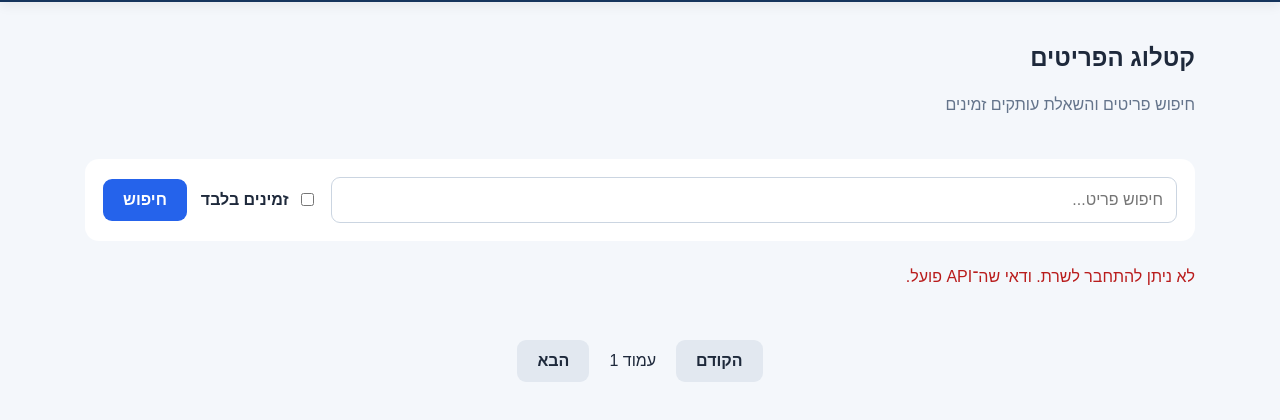
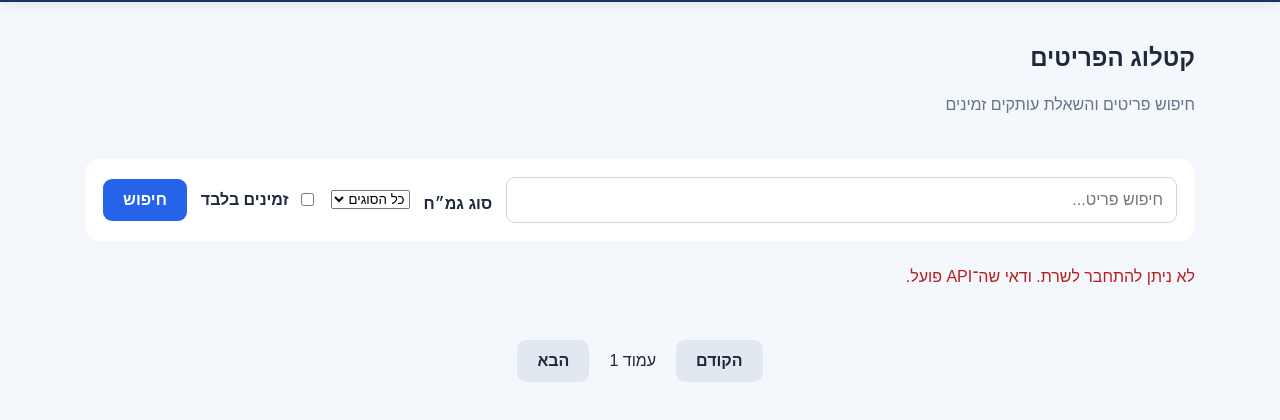
Before and after one commit to c0548520472-cpu/GmachManagement, a plain HTML site: page GmachManagement.Client/index.html in a window 1280 px wide. Shown: the part 74-494 px from the top of the page. Drawn offline with Linux system fonts and the light colour scheme; no server answers.

Commit message:
Add catalog category filter to public home

```diff
--- a/GmachManagement.Client/index.html
+++ b/GmachManagement.Client/index.html
@@ -81,6 +81,7 @@
                 <input id="searchInput" type="search"
                        placeholder="חיפוש פריט...">
 
+                <label for="categoryFilter">סוג גמ״ח</label><select id="categoryFilter"><option value="">כל הסוגים</option></select>
                 <label class="checkbox-label">
                     <input id="availableOnly"
                            type="checkbox">
```
